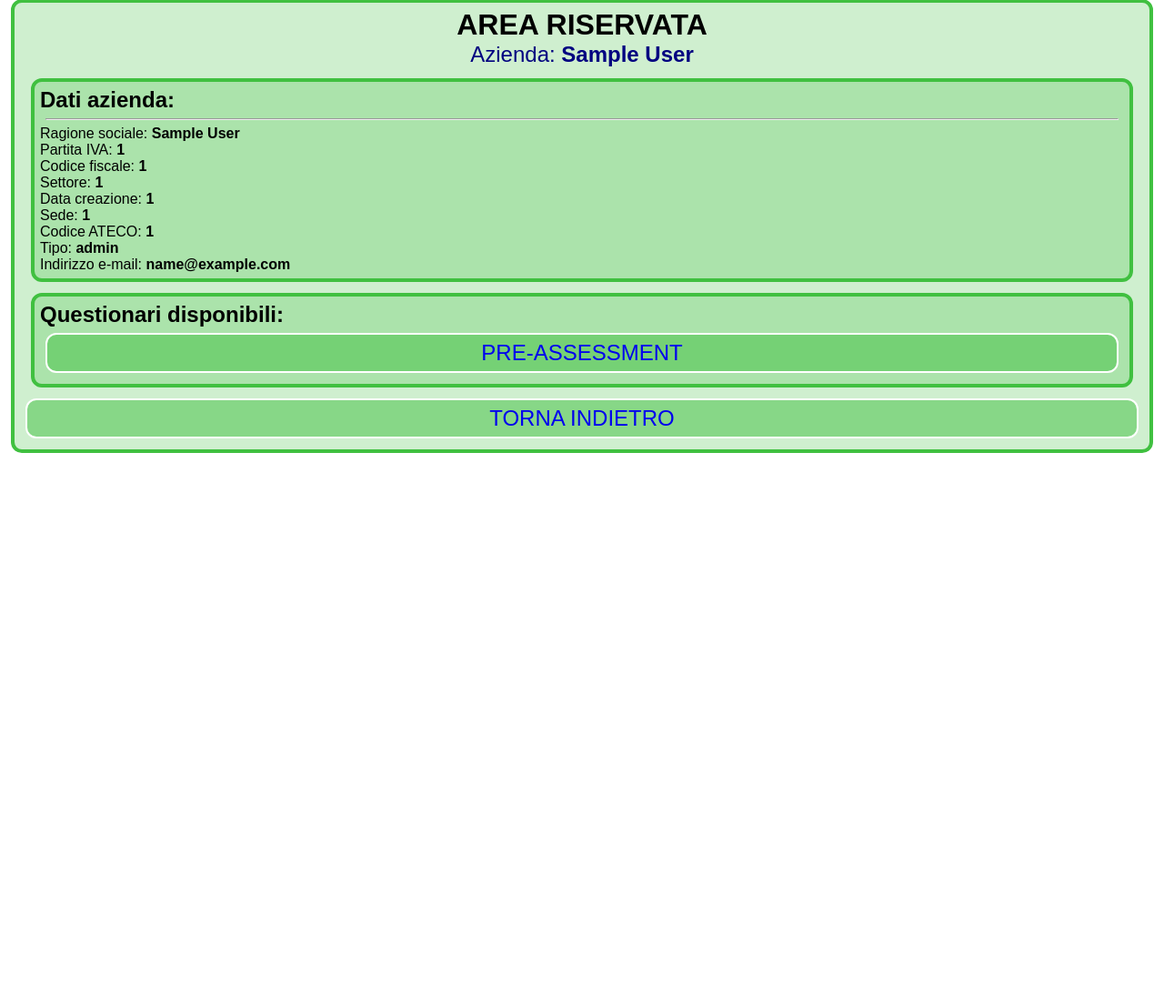
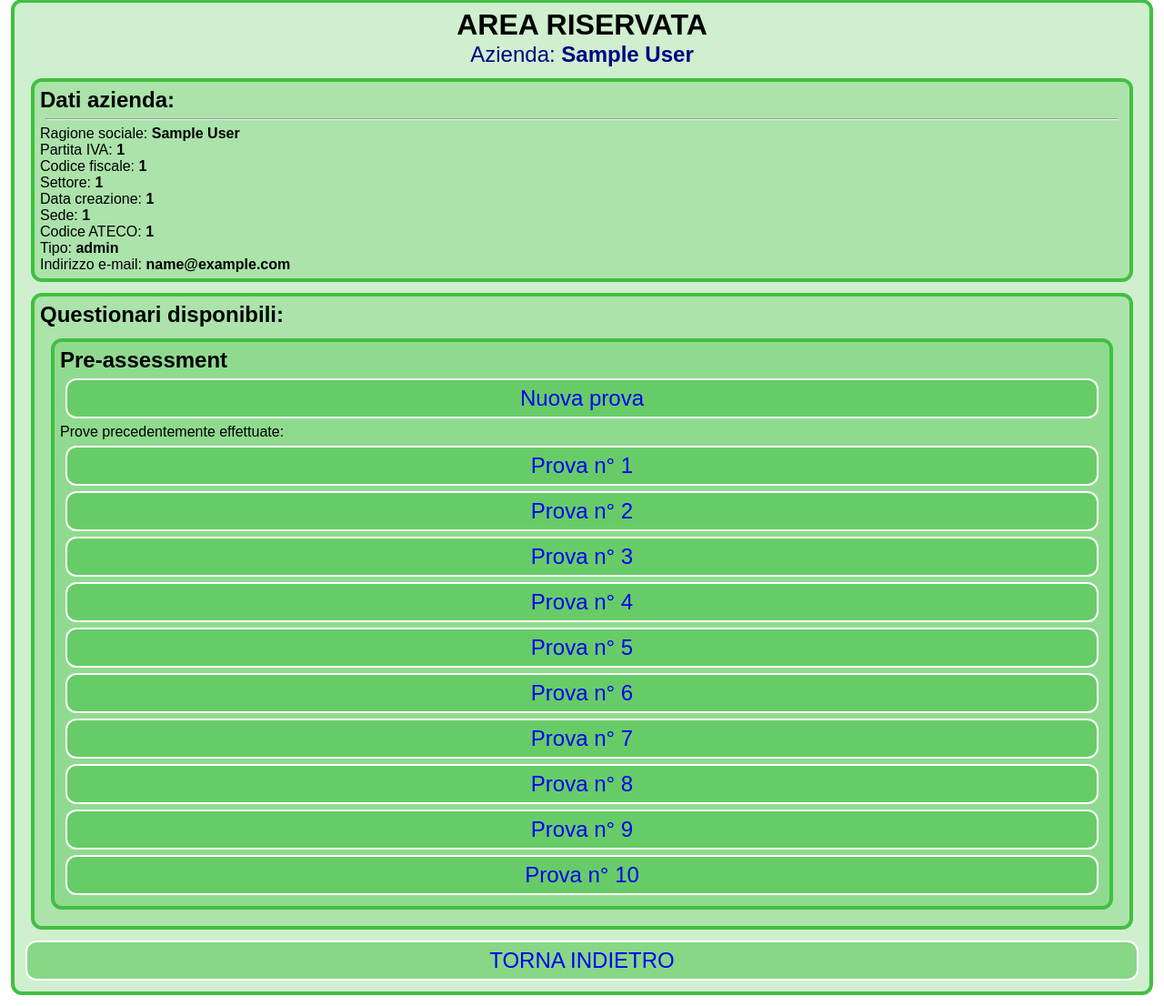
Before and after one commit to GeorgeM-F/Pre-assessment, a PHP site: page /area.php in a window 1280 px wide. Shown: the part 13-1119 px from the top of the page at 91% size. Before the commit the page ends 511 px from the top, so only its background shows below. Run offline with PHP 8.4, Linux system fonts and the light colour scheme; the visitor is signed in with stand-in values (Sample User, id 1); data comes from the database, SQL or seed files in the repository; both versions use the stored data as it was after the commit.

Commit message:
start adding the ability to do successive trials

```diff
--- a/area.php
+++ b/area.php
@@ -6,6 +6,10 @@ try {     // Connessione al database
 } catch (PDOException $e) {
   die("ERRORE! NON E' STATO POSSIBILE CONNETTERSI AL DATABASE." . $e->getMessage());
 }
+
+$linkquer = $pdo->query("SELECT id_prova FROM prove_preassessment");     // Fa una query di tutte le prove presenti nella tabella...
+$linkarr = $linkquer->fetchAll(PDO::FETCH_COLUMN);     // ...e le salva come array.
+$linkarr = [0,1,2,3,4,5,6,7,8,9];     //Cancella questa riga una volta fatto
 ?>
 
 
@@ -28,20 +32,31 @@ try {     // Connessione al database
     <h2>Dati azienda:</h2>
     <hr>
     <?php
-      echo "<p>Ragione sociale: <strong>".$_SESSION["tuonome"]."</strong></p></p>";
-      echo "<p>Partita IVA: <strong>".$_SESSION["tuaiva"]."</strong></p></p>";
-      echo "<p>Codice fiscale: <strong>".$_SESSION["tuocodice"]."</strong></p></p>";
-      echo "<p>Settore: <strong>".$_SESSION["tuosettore"]."</strong></p></p>";
-      echo "<p>Data creazione: <strong>".$_SESSION["tuacreazione"]."</strong></p></p>";
-      echo "<p>Sede: <strong>".$_SESSION["tuasede"]."</strong></p></p>";
-      echo "<p>Codice ATECO: <strong>".$_SESSION["tuoateco"]."</strong></p></p>";
-      echo "<p>Tipo: <strong>".$_SESSION["tuotipo"]."</strong></p></p>";
-      echo "<p>Indirizzo e-mail: <strong>".$_SESSION["tuaemail"]."</strong></p></p>";
+      echo "<p>Ragione sociale: <strong>".$_SESSION["tuonome"]."</strong></p>";
+      echo "<p>Partita IVA: <strong>".$_SESSION["tuaiva"]."</strong></p>";
+      echo "<p>Codice fiscale: <strong>".$_SESSION["tuocodice"]."</strong></p>";
+      echo "<p>Settore: <strong>".$_SESSION["tuosettore"]."</strong></p>";
+      echo "<p>Data creazione: <strong>".$_SESSION["tuacreazione"]."</strong></p>";
+      echo "<p>Sede: <strong>".$_SESSION["tuasede"]."</strong></p>";
+      echo "<p>Codice ATECO: <strong>".$_SESSION["tuoateco"]."</strong></p>";
+      echo "<p>Tipo: <strong>".$_SESSION["tuotipo"]."</strong></p>";
+      echo "<p>Indirizzo e-mail: <strong>".$_SESSION["tuaemail"]."</strong></p>";
     ?>
   </div>
   <div class="sez">
     <h2>Questionari disponibili:</h2>
-    <a class="bot" href="questionnaire.php">PRE-ASSESSMENT</a>
+    <div class="sez">
+      <h2>Pre-assessment</h2>
+      <a class="bot" href="questionnaire.php">Nuova prova</a>
+      <p>Prove precedentemente effettuate:</p>
+      <?php     // REPLICAZIONE LINK PER OGNI ENTRY DELL'ARRAY
+      $n=0;     // Indice per la numerazione dei link
+      foreach ($linkarr as $i) {
+        $n=$n+1;     // Aggiorna l'indice
+        echo '<a class="bot" href="questionnaire.php">Prova n° '.$n.'</a>';
+      }
+      ?>
+    </div>
   </div>
 
   <a class="bot" href="index.php">TORNA INDIETRO</a>
```
Also changed, not shown: database.db.
